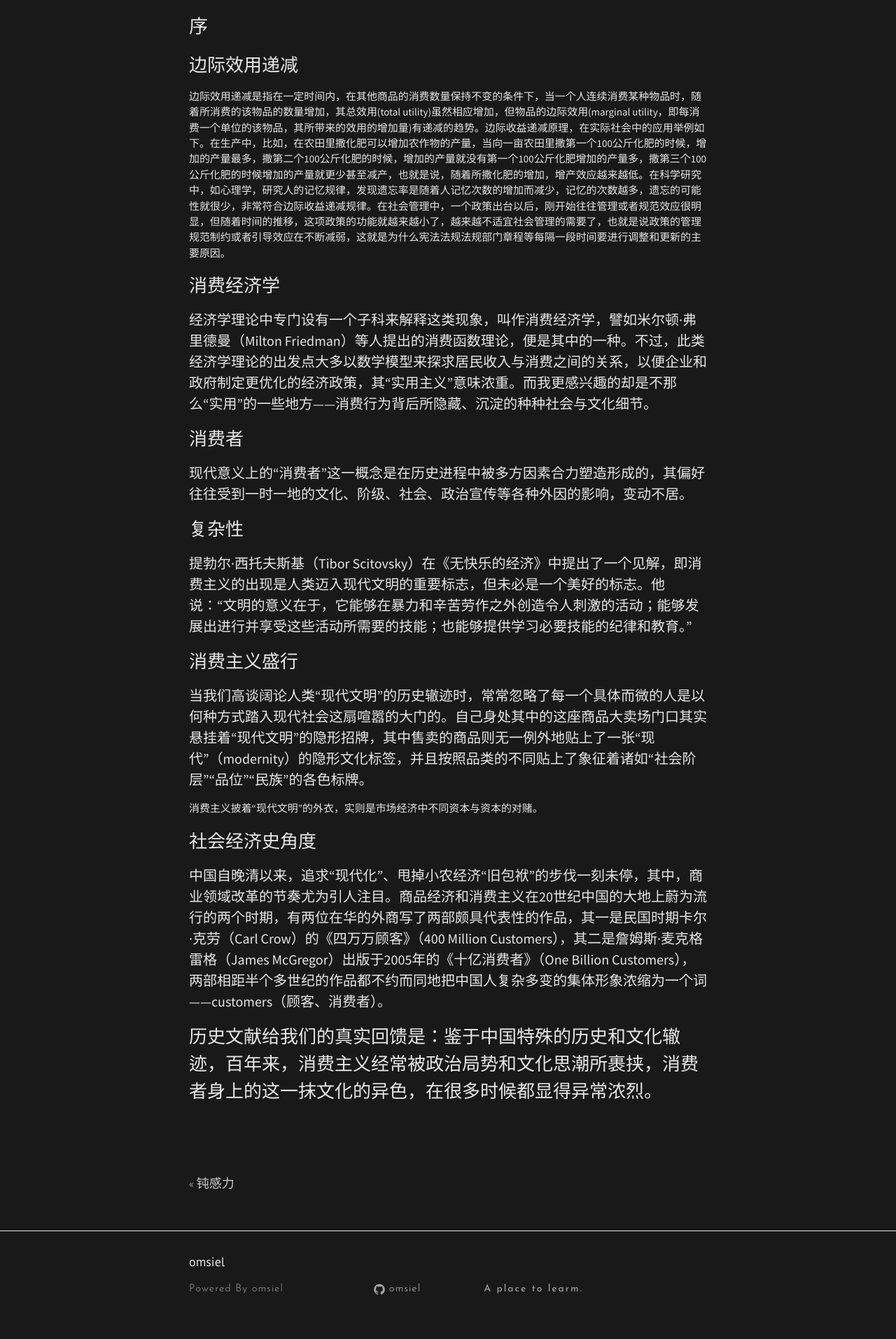
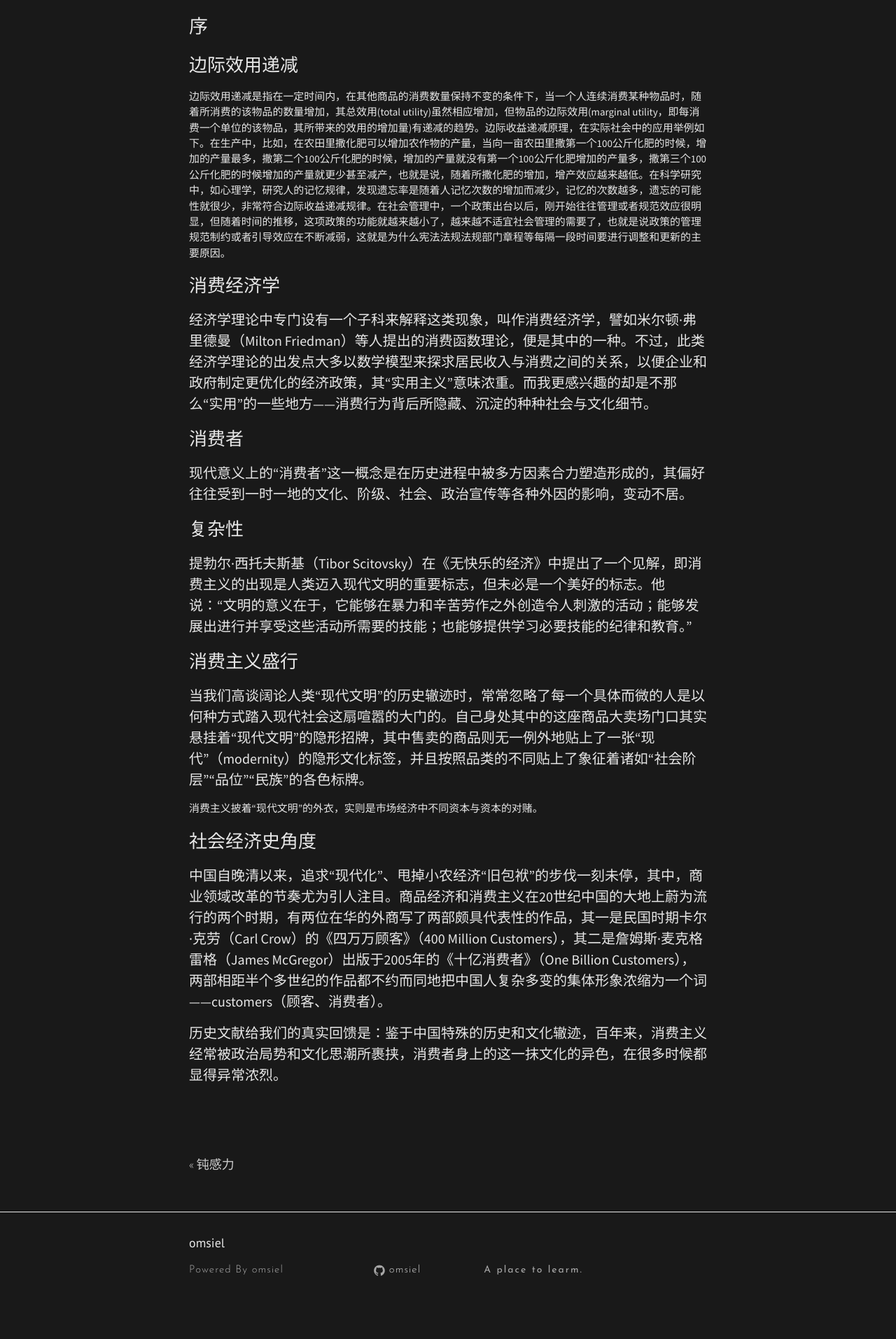
Before and after one commit to omsiel/omsiel.github.io, a Jekyll site: the page built from _posts/2019-05-22-购物凶猛.md, in a window 1280 px wide. Shown: the part 727-2640 px from the top of the page at 70% size. Built offline with Jekyll 4.4.1, drawn with Linux system fonts in a browser that asks for light colours; nearby versions of some CDN libraries; after the commit the page ends 2613 px from its top, so only the background shows below that.

Commit message:
修改文章

```diff
--- a/_posts/2019-05-22-购物凶猛.md
+++ b/_posts/2019-05-22-购物凶猛.md
@@ -39,4 +39,4 @@ categories: note
 
 #### 中国自晚清以来，追求“现代化”、甩掉小农经济“旧包袱”的步伐一刻未停，其中，商业领域改革的节奏尤为引人注目。商品经济和消费主义在20世纪中国的大地上蔚为流行的两个时期，有两位在华的外商写了两部颇具代表性的作品，其一是民国时期卡尔·克劳（Carl Crow）的《四万万顾客》（400 Million Customers），其二是詹姆斯·麦克格雷格（James McGregor）出版于2005年的《十亿消费者》（One Billion Customers），两部相距半个多世纪的作品都不约而同地把中国人复杂多变的集体形象浓缩为一个词——customers（顾客、消费者）。
 
-### 历史文献给我们的真实回馈是：鉴于中国特殊的历史和文化辙迹，百年来，消费主义经常被政治局势和文化思潮所裹挟，消费者身上的这一抹文化的异色，在很多时候都显得异常浓烈。
+#### 历史文献给我们的真实回馈是：鉴于中国特殊的历史和文化辙迹，百年来，消费主义经常被政治局势和文化思潮所裹挟，消费者身上的这一抹文化的异色，在很多时候都显得异常浓烈。
```
